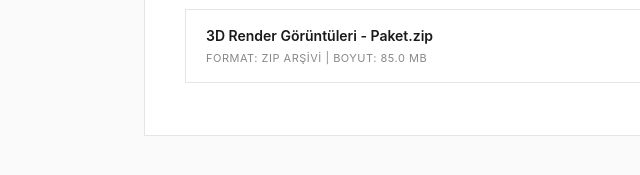
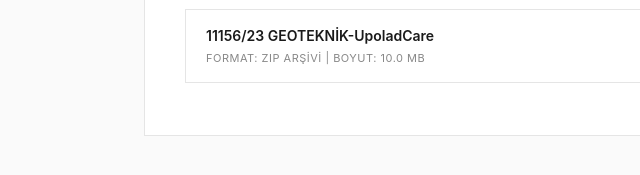
Before and after one commit to dijitalmimarlik/12120-1, a plain HTML site: page index.html in a window 1280 px wide. Shown: the part 581-756 px from the top of the page, 96-736 px from the left. Drawn offline with Linux system fonts and the light colour scheme; a script that the page names is missing.

Commit message:
Update index.html

```diff
--- a/index.html
+++ b/index.html
@@ -127,10 +127,10 @@
 
                 <div class="file-item">
                     <div class="file-info">
-                        <span class="file-name">3D Render Görüntüleri - Paket.zip</span>
-                        <span class="file-meta">Format: ZIP Arşivi | Boyut: 85.0 MB</span>
+                        <span class="file-name">11156/23 GEOTEKNİK-UpoladCare</span>
+                        <span class="file-meta">Format: ZIP Arşivi | Boyut: 10.0 MB</span>
                     </div>
-                    <a href="https://ucarecdn.com/PROJE_DOSYA_UUID_3/-/inline/no/3D_Render_Paketi.zip" target="_blank" class="download-btn">İndir</a>
+                    <a href="https://5i6acn9rdw.ucarecd.net/0ca43c83-06ab-4815-8b9c-b5be1c71f808/1115623_GEOTEKNIK.zip" target="_blank" class="download-btn">İndir</a>
                 </div>
 
                 <div class="no-results" id="noResults">ARANAN KRİTERE UYGUN PROJE DOSYASI BULUNAMADI.</div>
```
